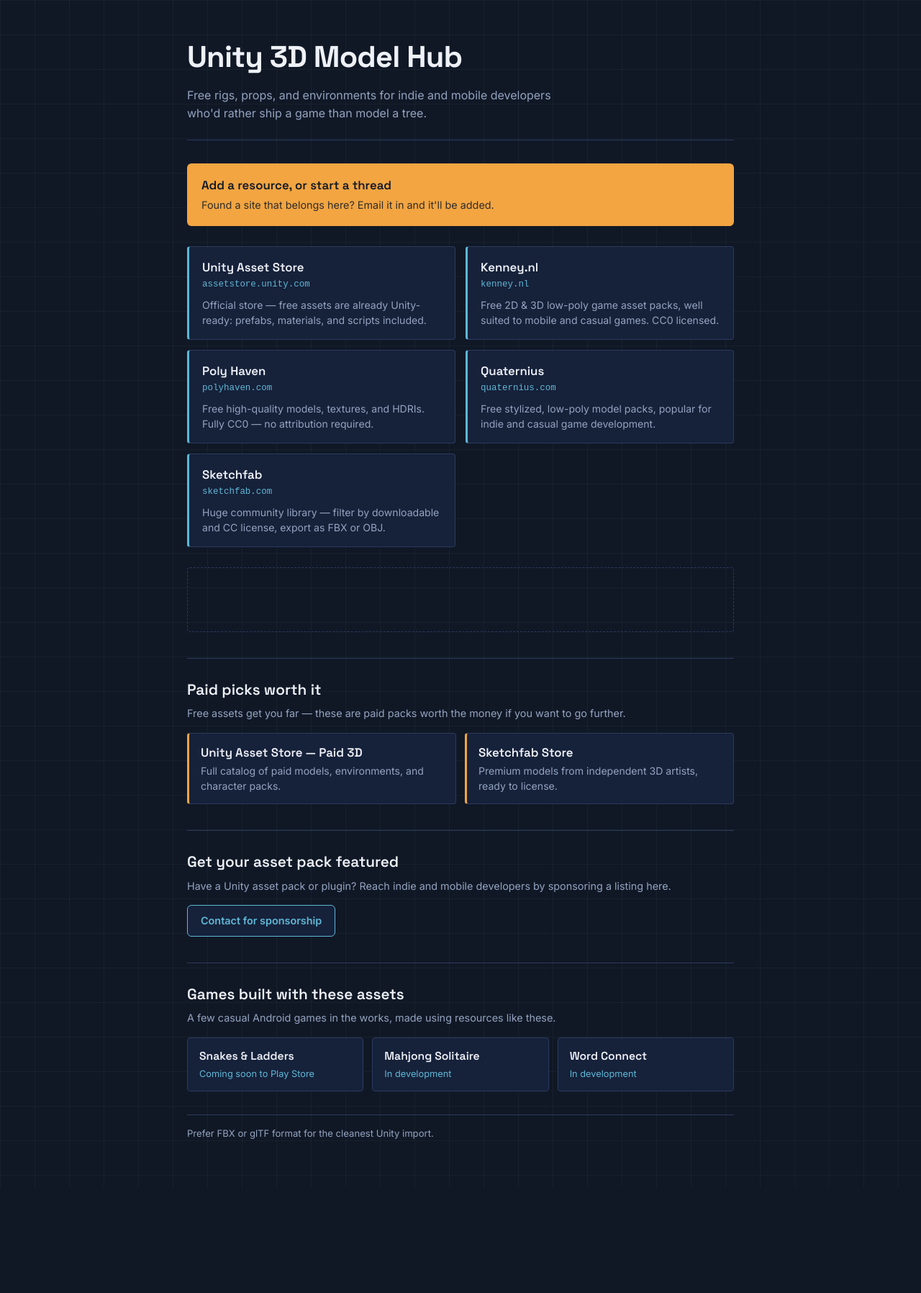
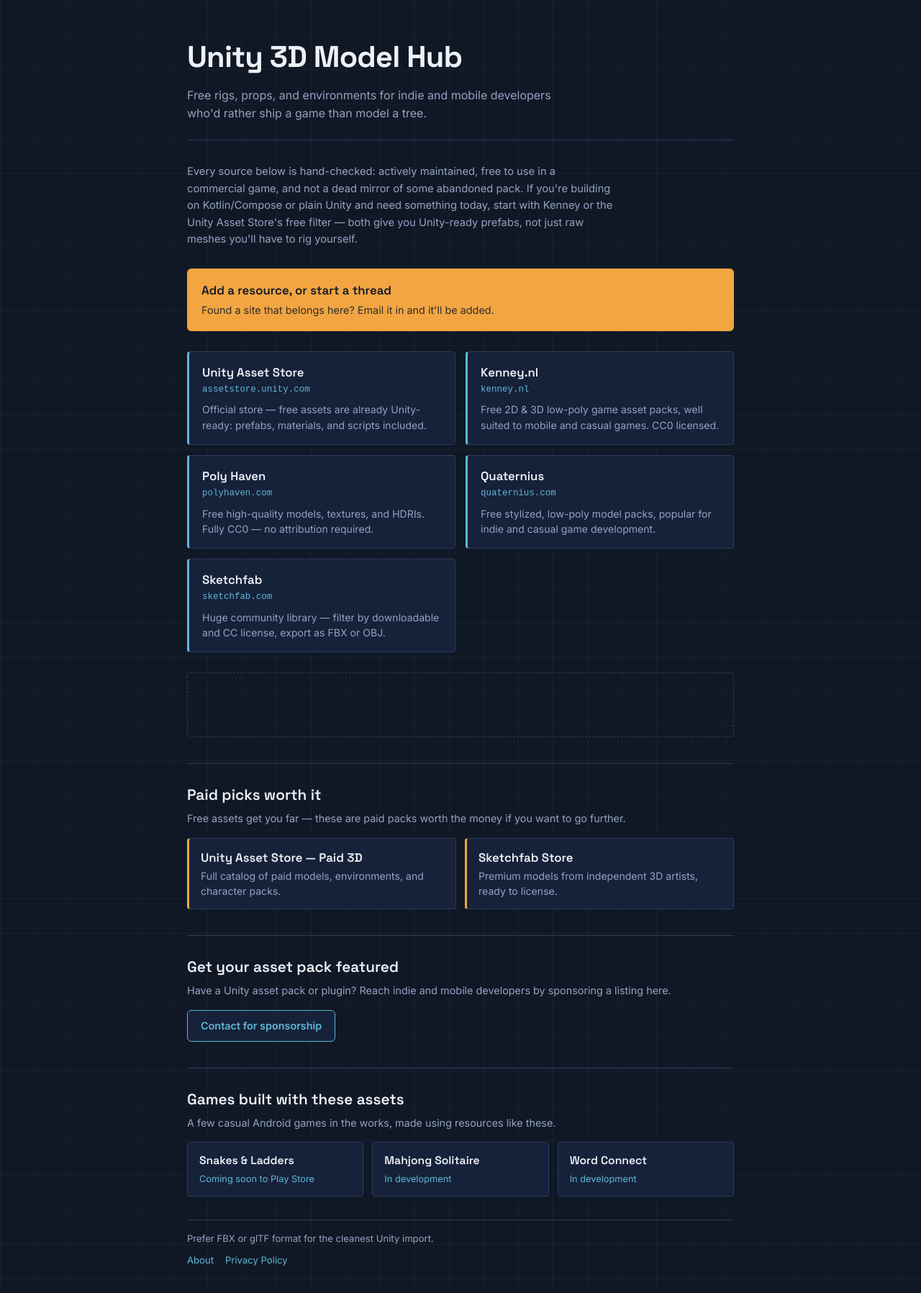
Before and after one commit to sureshwsc172/UnityHub, a Next.js app: page / in a window 1280 px wide. Shown: the top 1796 px of the page at 72% size. Before the commit the page ends 1649 px from the top, so only its background shows below. Built offline with nearby package versions, Linux system fonts and the light colour scheme.

Commit message:
Update index.js

```diff
--- a/pages/index.js
+++ b/pages/index.js
@@ -1,4 +1,5 @@
 import Head from "next/head";
+import Link from "next/link";
 
 const SITE_URL = "https://unityhub-sigma.vercel.app";
 
@@ -64,7 +65,6 @@
           content="Free rigs, props, and environments for indie and mobile Unity developers."
         />
 
-        {/* TODO: after AdSense approval, replace ca-pub-XXXXXXXXXXXXXXXX with your real Publisher ID */}
         <script
           async
           src="https://pagead2.googlesyndication.com/pagead/js/adsbygoogle.js?client=ca-pub-3126290233072035"
@@ -80,6 +80,17 @@
             who'd rather ship a game than model a tree.
           </p>
         </header>
+
+        <section className="intro-copy">
+          <p>
+            Every source below is hand-checked: actively maintained, free to
+            use in a commercial game, and not a dead mirror of some
+            abandoned pack. If you're building on Kotlin/Compose or plain
+            Unity and need something today, start with Kenney or the Unity
+            Asset Store's free filter — both give you Unity-ready prefabs,
+            not just raw meshes you'll have to rig yourself.
+          </p>
+        </section>
 
         <a href={SUBMIT_EMAIL} className="submit-block">
           <span className="submit-title">Add a resource, or start a thread</span>
@@ -98,7 +109,6 @@
           ))}
         </div>
 
-        {/* TODO: after creating an ad unit in AdSense, replace data-ad-slot="0000000000" with your real slot ID */}
         <div className="ad-slot">
           <ins
             className="adsbygoogle"
@@ -171,7 +181,13 @@
           </div>
         </section>
 
-        <footer>Prefer FBX or glTF format for the cleanest Unity import.</footer>
+        <footer>
+          <p>Prefer FBX or glTF format for the cleanest Unity import.</p>
+          <nav className="footer-nav">
+            <Link href="/about">About</Link>
+            <Link href="/privacy">Privacy Policy</Link>
+          </nav>
+        </footer>
       </div>
 
       <style jsx global>{`
@@ -353,6 +369,13 @@
           font-size: 0.8rem;
           color: var(--accent-2);
         }
+        .intro-copy p {
+          color: var(--text-muted);
+          font-size: 0.92rem;
+          line-height: 1.6;
+          max-width: 64ch;
+          margin: 0 0 28px;
+        }
         footer {
           margin-top: 32px;
           font-size: 0.82rem;
@@ -360,6 +383,18 @@
           border-top: 1px solid var(--border);
           padding-top: 16px;
         }
+        footer p {
+          margin: 0 0 10px;
+        }
+        .footer-nav {
+          display: flex;
+          gap: 16px;
+        }
+        .footer-nav a {
+          color: var(--accent-2);
+          text-decoration: none;
+          font-size: 0.82rem;
+        }
       `}</style>
     </main>
   );
```
